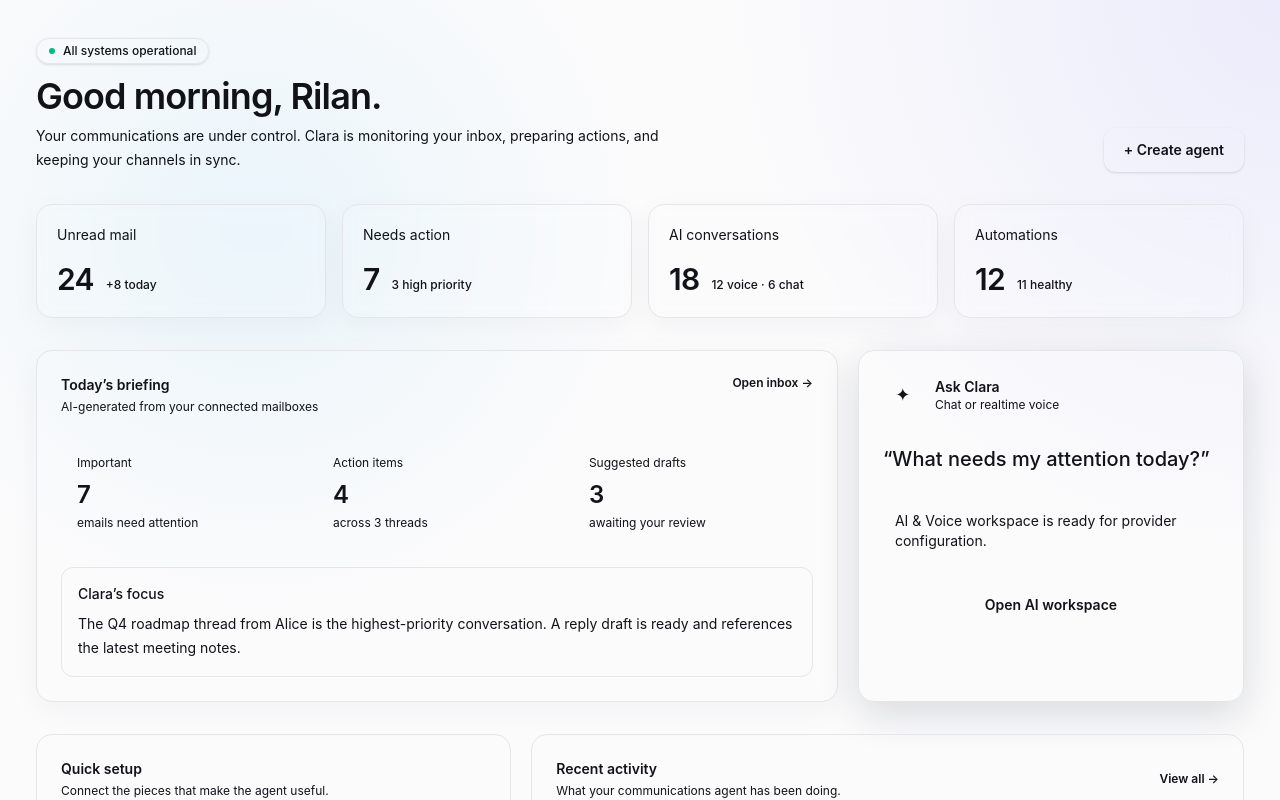
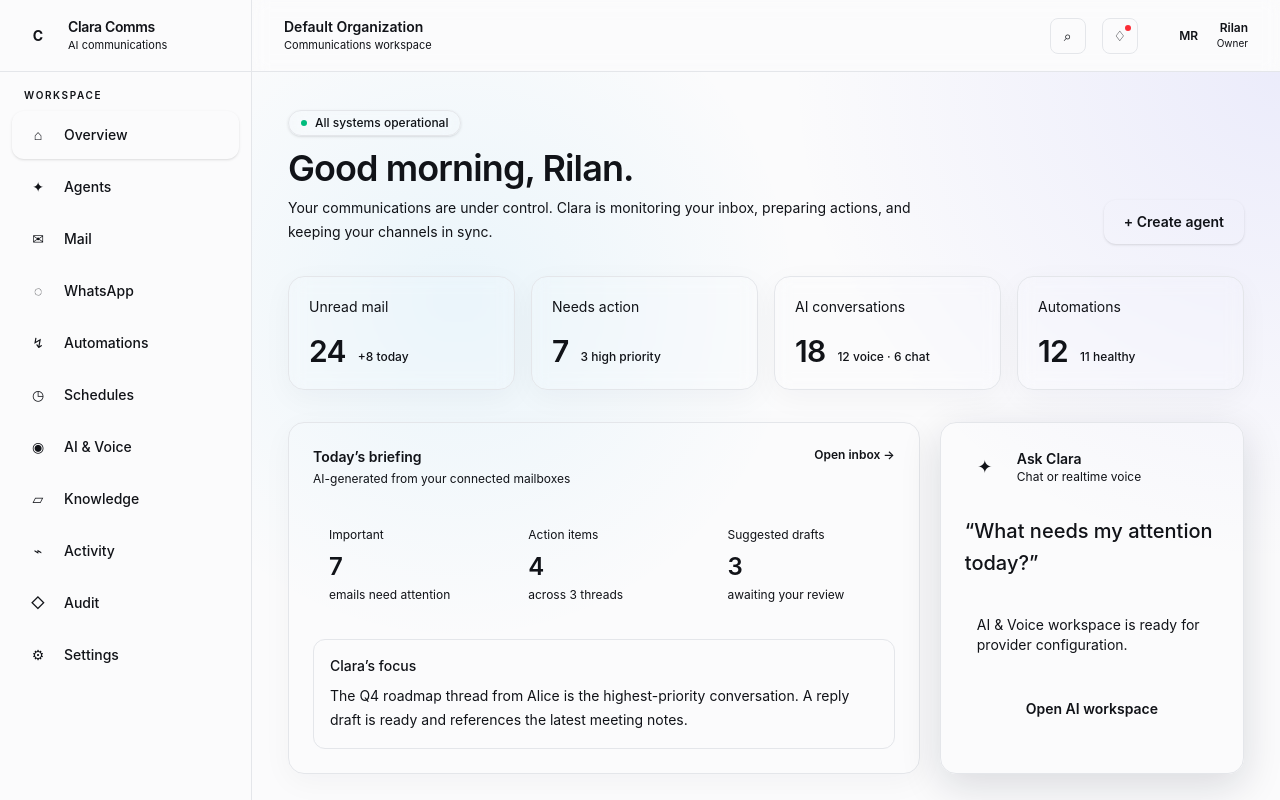
Before and after one commit to Rilan-Dev/ai-comms-agent, a Next.js app in the folder apps/web/: page / in a window 1280 px wide. Shown: the top 800 px of the page. Built offline with nearby package versions, Linux system fonts and the light colour scheme.

Commit message:
feat(ui): modernize application shell

```diff
--- a/apps/web/src/app/layout.tsx
+++ b/apps/web/src/app/layout.tsx
@@ -1,19 +1,25 @@
 import type { Metadata } from "next";
 import "./globals.css";
+import { Sidebar } from "@/components/sidebar";
+import { TopBar } from "@/components/top-bar";
 
 export const metadata: Metadata = {
-  title: "ai-comms-agent",
-  description: "Multi-channel AI communications agent",
+  title: "Clara Comms — AI communications",
+  description: "Organization-owned multi-channel AI communications agent",
 };
 
-export default function RootLayout({
-  children,
-}: {
-  children: React.ReactNode;
-}) {
+export default function RootLayout({ children }: { children: React.ReactNode }) {
   return (
     <html lang="en">
-      <body>{children}</body>
+      <body>
+        <div className="flex min-h-screen bg-background">
+          <Sidebar />
+          <div className="flex min-w-0 flex-1 flex-col">
+            <TopBar />
+            <div className="min-h-0 flex-1">{children}</div>
+          </div>
+        </div>
+      </body>
     </html>
   );
 }
```
